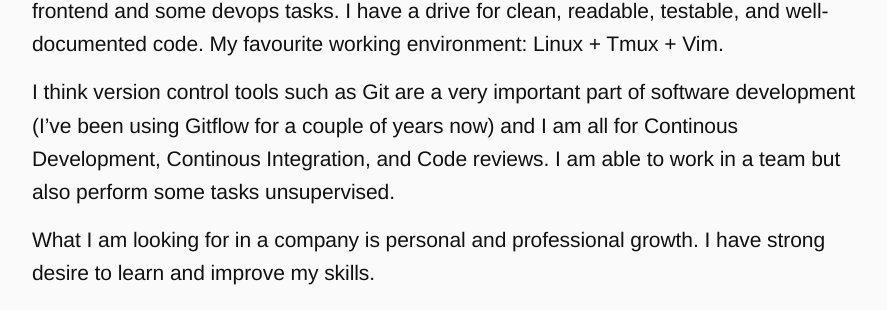
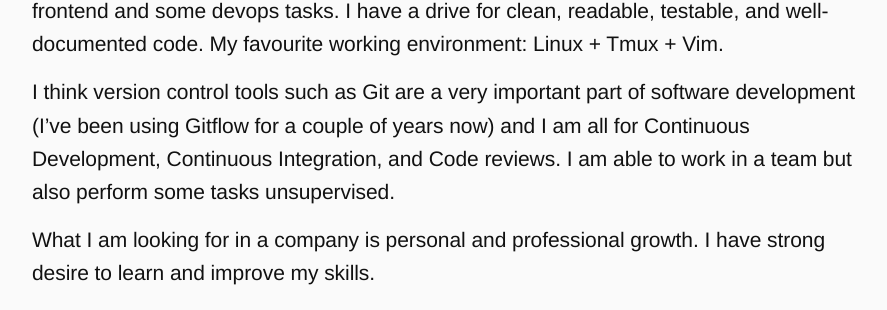
Before and after one commit to mariusavram91/mariusavram, a Jekyll site: the page built from projects.md, in a window 1280 px wide and 900 px high, scrolled down 501 px. Shown: the part 180-490 px from the top of the window, without its empty margins (188-1075 px from the left). Built offline with Jekyll 4.4.1, drawn with Linux system fonts in a browser that asks for light colours; nearby versions of some CDN libraries.

Commit message:
Continuous, not continous

```diff
--- a/projects.md
+++ b/projects.md
@@ -8,7 +8,7 @@ I like building things people can use, creating something from “nothing” and
 
 I have six years of experience working mostly on backend, but I got my hands dirty on frontend and some devops tasks. I have a drive for clean, readable, testable, and well-documented code. My favourite working environment: Linux + Tmux + Vim.
 
-I think version control tools such as Git are a very important part of software development (I've been using Gitflow for a couple of years now) and I am all for Continous Development, Continous Integration, and Code reviews. I am able to work in a team but also perform some tasks unsupervised.
+I think version control tools such as Git are a very important part of software development (I've been using Gitflow for a couple of years now) and I am all for Continuous Development, Continuous Integration, and Code reviews. I am able to work in a team but also perform some tasks unsupervised.
 
 What I am looking for in a company is personal and professional growth. I have strong desire to learn and improve my skills.
 
```
